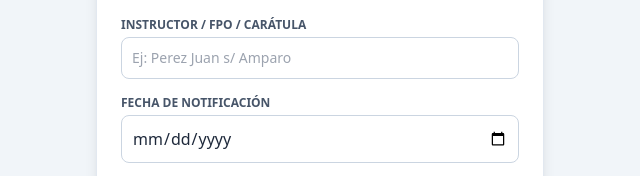
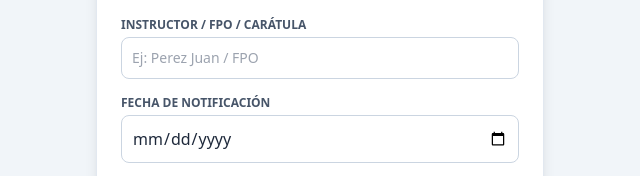
Before and after one commit to apestegui1/Calculadora-de-plazps, a plain HTML site: page index.html in a window 1280 px wide. Shown: the part 170-346 px from the top of the page, 320-960 px from the left. Drawn offline with nearby package versions, Linux system fonts and the light colour scheme.

Commit message:
Update index.html

```diff
--- a/index.html
+++ b/index.html
@@ -24,7 +24,7 @@
 
       <!-- Datos del Individuo/Causa -->
       <label class="block text-xs font-semibold uppercase text-slate-600 mb-1">Instructor / FPO / Car&aacute;tula </label>
-      <input type="text" id="nombrePersona" placeholder="Ej: Perez Juan s/ Amparo" class="w-full border border-slate-300 rounded-lg p-2.5 mb-4 text-slate-800 focus:ring-2 focus:ring-blue-500 focus:outline-none text-sm">
+      <input type="text" id="nombrePersona" placeholder="Ej: Perez Juan / FPO" class="w-full border border-slate-300 rounded-lg p-2.5 mb-4 text-slate-800 focus:ring-2 focus:ring-blue-500 focus:outline-none text-sm">
 
       <!-- Campo: Fecha de Notificación -->
       <label class="block text-xs font-semibold uppercase text-slate-600 mb-1">Fecha de Notificaci&oacute;n</label>
```
